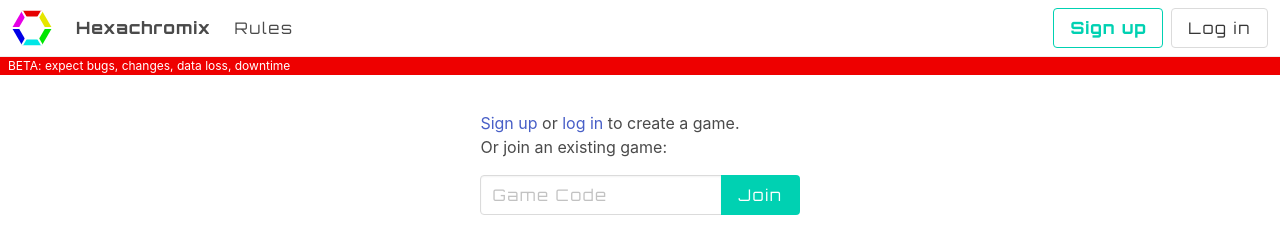
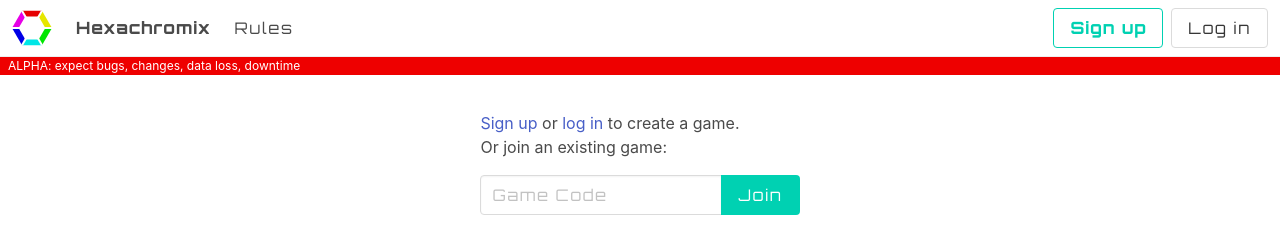
Before and after one commit to taylorvance/hexachromixio, a Django app: page / in a window 1280 px wide. Shown: the top 250 px of the page. Run offline with Django 3.2, Linux system fonts and the light colour scheme; parts of the project's set-up code (start-up, migrations or seed data) failed here and were passed over.

Commit message:
BETA banner back to ALPHA (post db/network migration)

```diff
--- a/templates/base.html
+++ b/templates/base.html
@@ -73,7 +73,7 @@
 		</nav>
 
 		<div style="background-color:#e00; color:white; font-size:0.75rem; padding-left:0.5rem;">
-			BETA: expect bugs, changes, data loss, downtime
+			ALPHA: expect bugs, changes, data loss, downtime
 		</div>
 
 		<section class="section">
```
